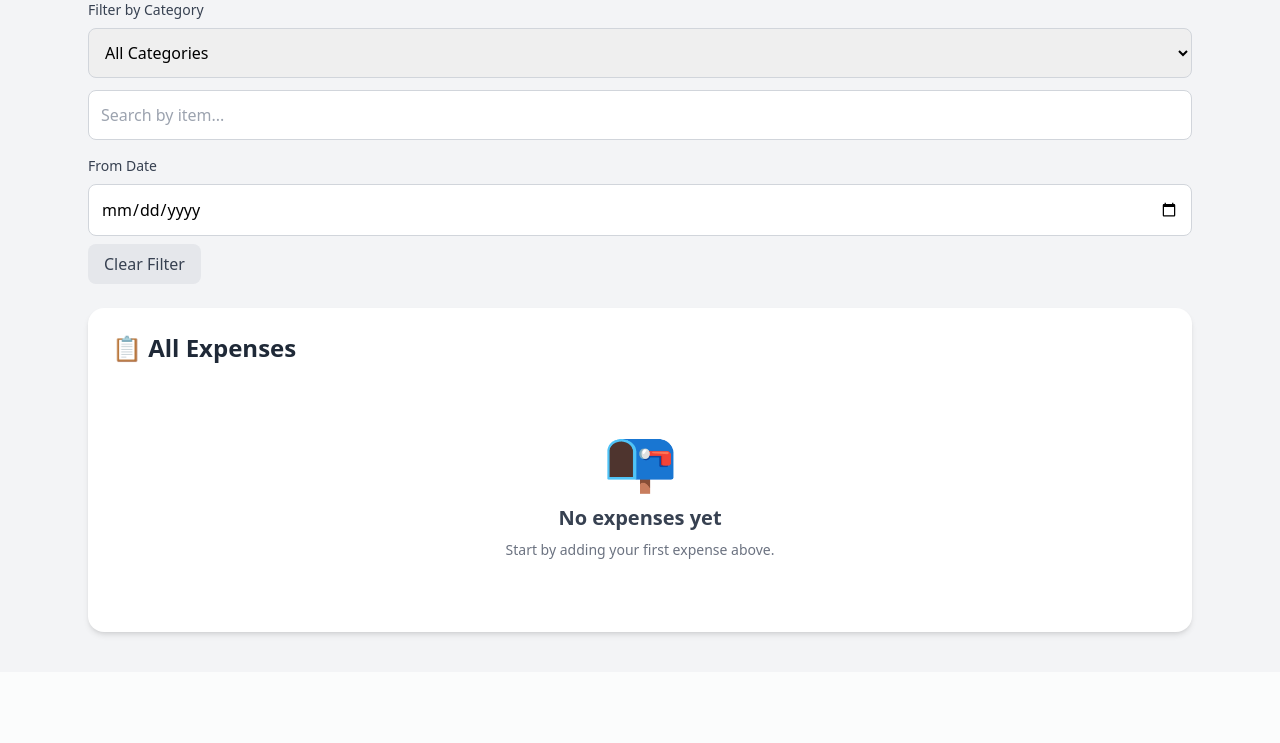
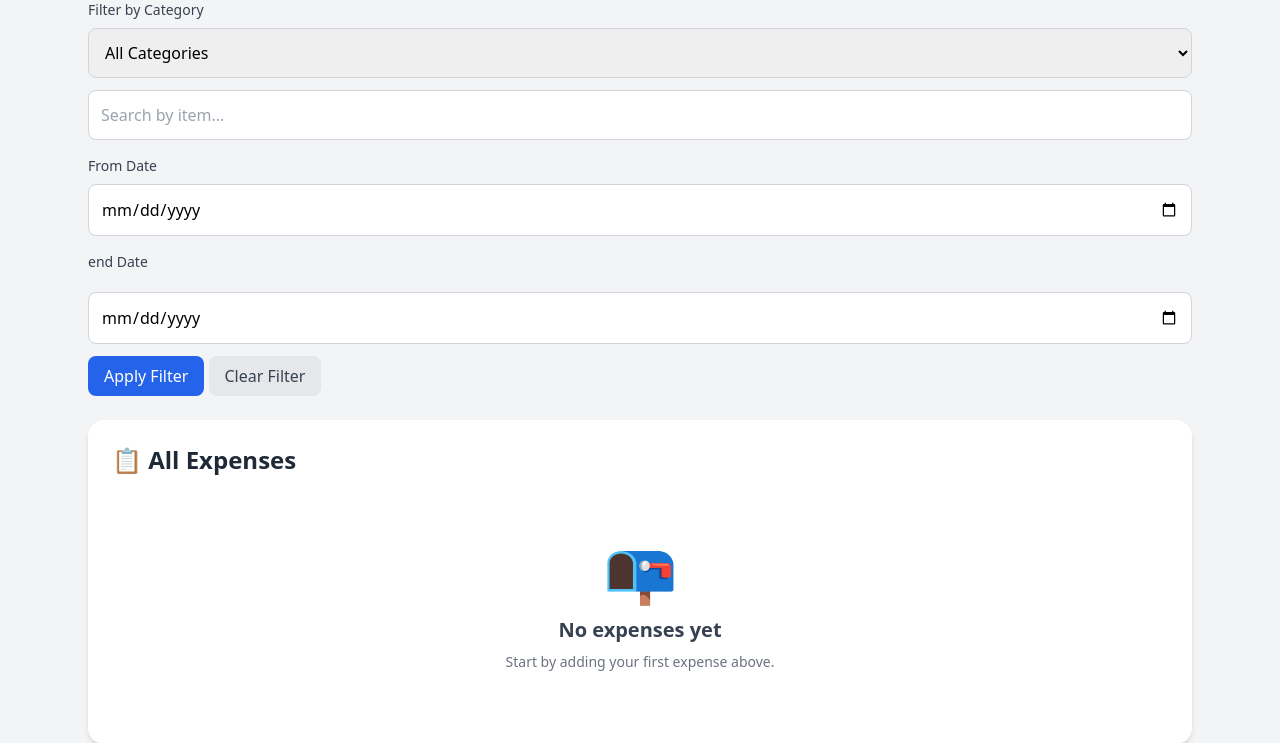
Before and after one commit to daxi-parmar/expense-tracker, a Flask app: page / in a window 1280 px wide. Shown: the part 822-1565 px from the top of the page. Before the commit the page ends 1460 px from the top, so only its background shows below. Run offline with Flask 3, Linux system fonts and the light colour scheme; data that the repository does not hold is empty; some libraries are stand-ins or nearby versions.

Commit message:
Add date range filtering using  and

```diff
--- a/app.py
+++ b/app.py
@@ -10,6 +10,9 @@ def home():
     category = request.args.get("category")
     search = request.args.get("search")
 
+    start_date = request.args.get("start_date")
+    end_date = request.args.get("end_date")
+
     query = {}
 
     if search:
@@ -17,16 +20,18 @@ def home():
             "$regex": search,
             "$options": "i"
         }
+    if category:
+        query["category"] = {
+        "$eq": category
+    }
+    if start_date and end_date:
+        query["date"] = {
+        "$gte": start_date,
+        "$lte": end_date
+    }
 
+    expenses =  list(expenses_collection.find(query))
 
-    if category:
-        expenses = list(
-            expenses_collection.find(
-                {"category": {"$eq": category}}
-            )
-        )
-    else:
-        expenses =  list(expenses_collection.find(query))
     # []
     total = 0
     monthly_total = 0
@@ -36,9 +41,7 @@ def home():
     for expense in expenses:
         total += expense["price"]
 
-
         expense_date = datetime.strptime(expense["date"], "%Y-%m-%d")
-
         expense_month = expense_date.month
         expense_year = expense_date.year
 
--- a/templates/index.html
+++ b/templates/index.html
@@ -152,7 +152,6 @@
 
         <select id="category-filter"
             name="category"
-            onchange="this.form.submit()"
             class="w-full border border-gray-300 rounded-lg p-3
                    focus:outline-none focus:ring-2 focus:ring-blue-300">
 
@@ -185,6 +184,24 @@
         name="start_date"
         class="w-full border border-gray-300 rounded-lg p-3">
 
+        <label for="end-date"
+        class="block text-sm font-medium text-gray-700 mt-4 mb-2">
+            end Date
+        </label>
+
+        <input
+        type="date"
+        id="end-date"
+        name="end_date"
+        class="w-full border border-gray-300 rounded-lg p-3 mt-3">
+
+        <button
+        type="submit"
+        class="mt-3 bg-blue-600 text-white px-4 py-2 rounded-lg
+        hover:bg-blue-700">
+        Apply Filter
+
+        </button>
         <a href="/"
         class="inline-block mt-2 bg-gray-200 text-gray-700 px-4 py-2 rounded-lg
                 hover:bg-gray-300">
```
